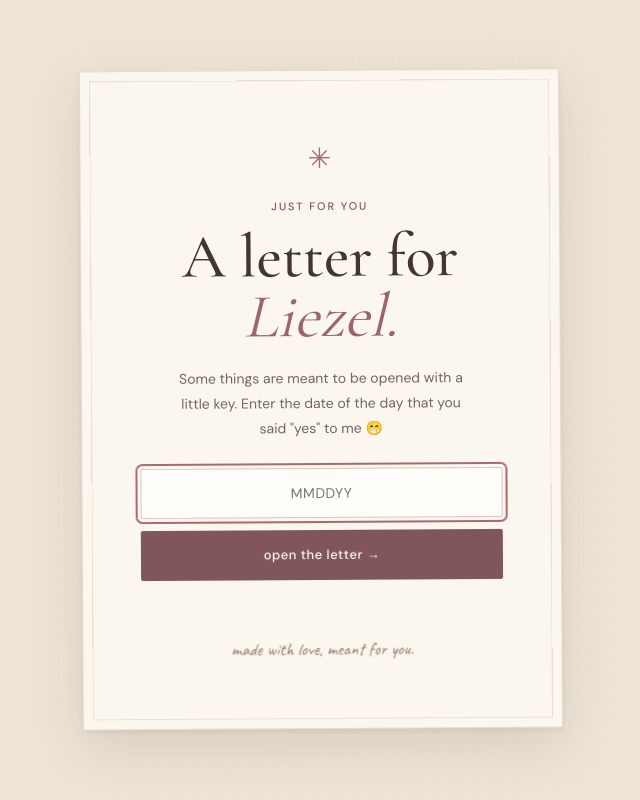
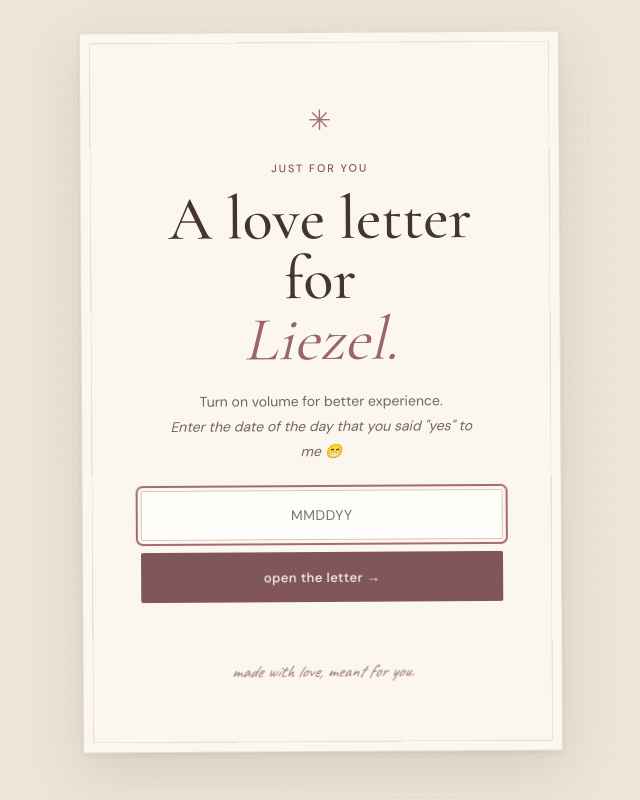
Before and after one commit to joniewebdev/love-liezel, a plain HTML site: page index.html in a window 1280 px wide. Shown: the top 800 px of the page, without its empty margins (319-959 px from the left). Drawn offline with nearby package versions, Linux system fonts and the light colour scheme.

Commit message:
Update index.html

```diff
--- a/index.html
+++ b/index.html
@@ -5,8 +5,8 @@
     <meta charset="utf-8">
     <meta name="viewport" content="width=device-width, initial-scale=1">
     <meta name="theme-color" content="#f4eee3">
-    <meta name="description" content="A little keepsake made especially for Liezel.">
-    <title>A letter for Liezel</title>
+    <meta name="description" content="A love letter made especially for Liezel.">
+    <title>A love letter for Liezel</title>
     <link rel="preconnect" href="https://fonts.googleapis.com">
     <link rel="preconnect" href="https://fonts.gstatic.com" crossorigin>
     <link href="https://fonts.googleapis.com/css2?family=Caveat:wght@400;500;600&family=Cormorant+Garamond:wght@400;500;600;700&family=DM+Sans:wght@400;500;600&display=swap" rel="stylesheet">
@@ -21,8 +21,8 @@
     <div class="privacy-gate" id="privacy-gate" role="dialog" aria-modal="true" aria-labelledby="gate-title">
         <div class="gate-paper"><span class="gate-flower">✳</span>
             <p class="eyebrow">just for you</p>
-            <h1 id="gate-title">A letter for<br><em>Liezel.</em></h1>
-            <p class="gate-copy">Some things are meant to be opened with a little key. Enter the date of the day that you said "yes" to me 😁</p>
+            <h1 id="gate-title">A love letter for<br><em>Liezel.</em></h1>
+            <p class="gate-copy">Turn on volume for better experience.<br><em>Enter the date of the day that you said "yes" to me 😁</p>
             <form id="passphrase-form">
                 <label class="visually-hidden" for="passphrase-input">Shared passphrase</label>
                 <input id="passphrase-input" name="passphrase" type="password" autocomplete="current-password" placeholder="MMDDYY" required maxlength="256">
```
